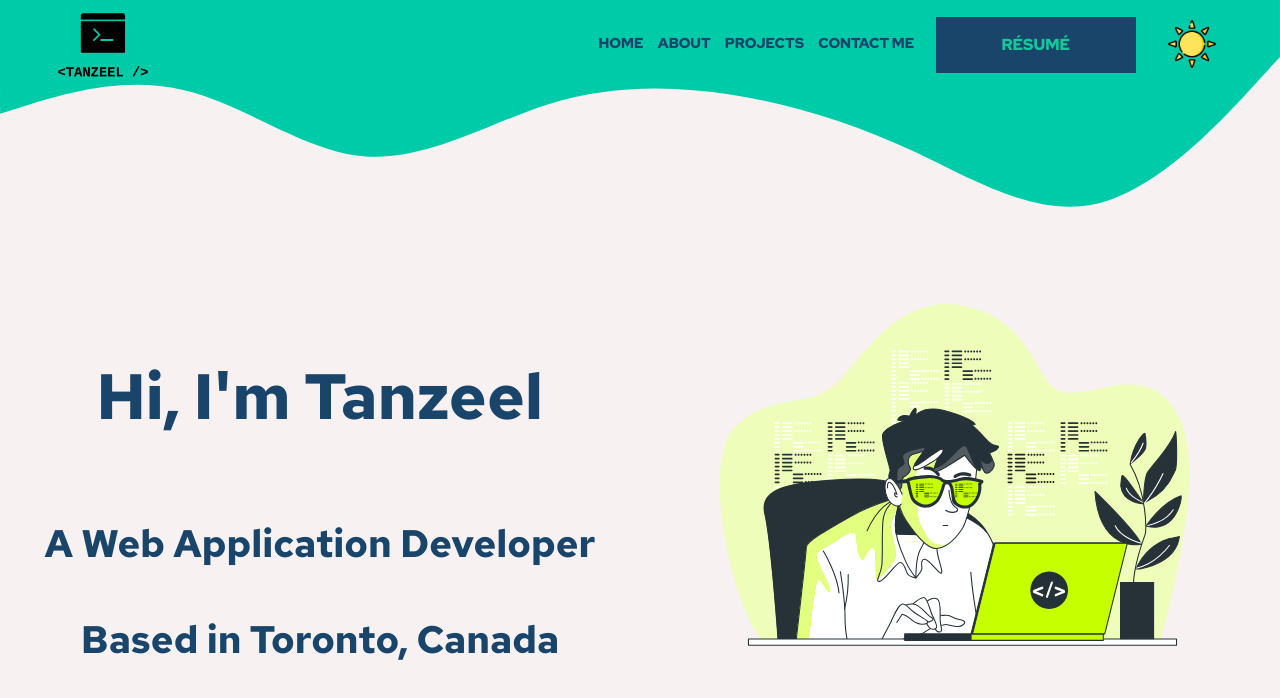
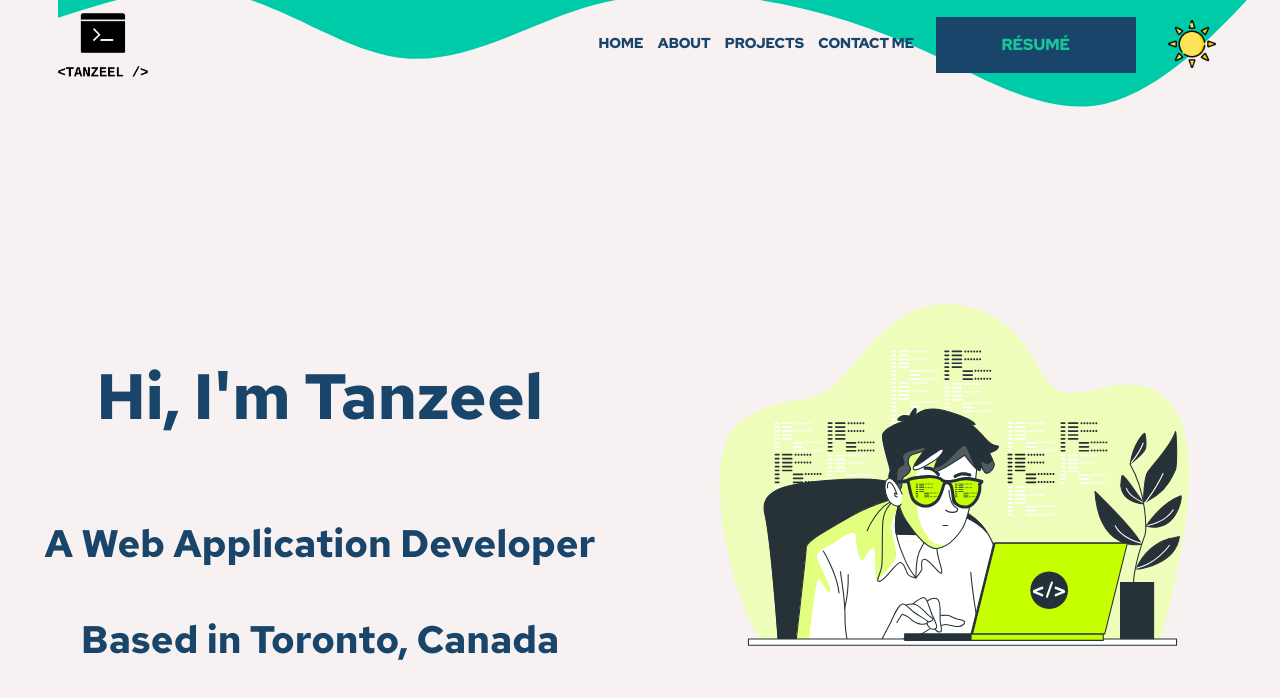
Before and after one commit to tanzeel44/portfolio, a Next.js app: page / in a window 1280 px wide. Shown: the top 698 px of the page. Built offline with nearby package versions, Linux system fonts and the light colour scheme.

Commit message:
minor viewbox adjustment

```diff
--- a/components/Header/HeaderBG.jsx
+++ b/components/Header/HeaderBG.jsx
@@ -33,11 +33,9 @@ export default function HeaderBG() {
     <svg
       style={{
         position: 'absolute',
-        left: 0,
-        top: 0,
       }}
       xmlns="http://www.w3.org/2000/svg"
-      viewBox={`0 0 ${viewBoxWidth} 290`}
+      viewBox={`0 0 ${viewBoxWidth} 320`}
     >
       <path fill="#00cba9" fillOpacity="1" d="M0,128L34.3,117.3C68.6,107,137,85,206,101.3C274.3,117,343,171,411,176C480,181,549,139,617,117.3C685.7,96,754,96,823,106.7C891.4,117,960,139,1029,170.7C1097.1,203,1166,245,1234,229.3C1302.9,213,1371,139,1406,101.3L1440,64L1440,0L1405.7,0C1371.4,0,1303,0,1234,0C1165.7,0,1097,0,1029,0C960,0,891,0,823,0C754.3,0,686,0,617,0C548.6,0,480,0,411,0C342.9,0,274,0,206,0C137.1,0,69,0,34,0L0,0Z" />
     </svg>
```
